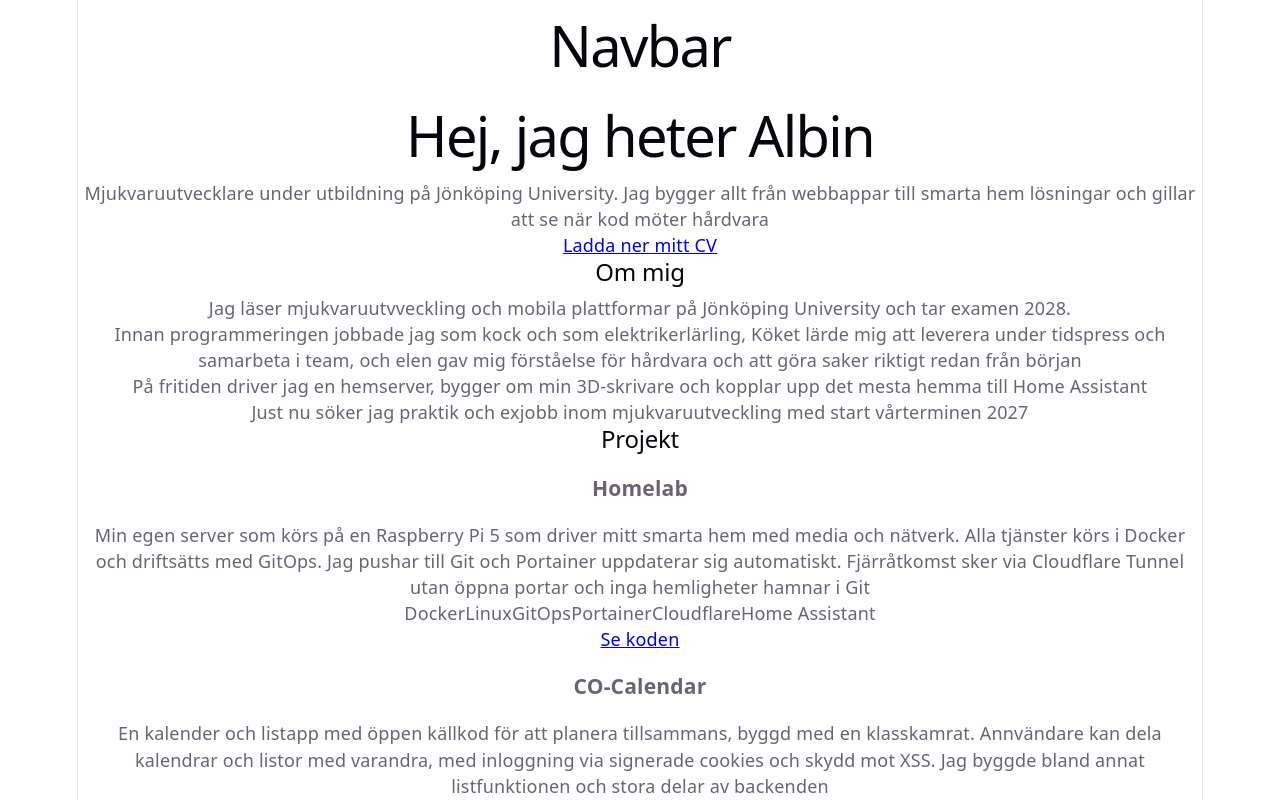
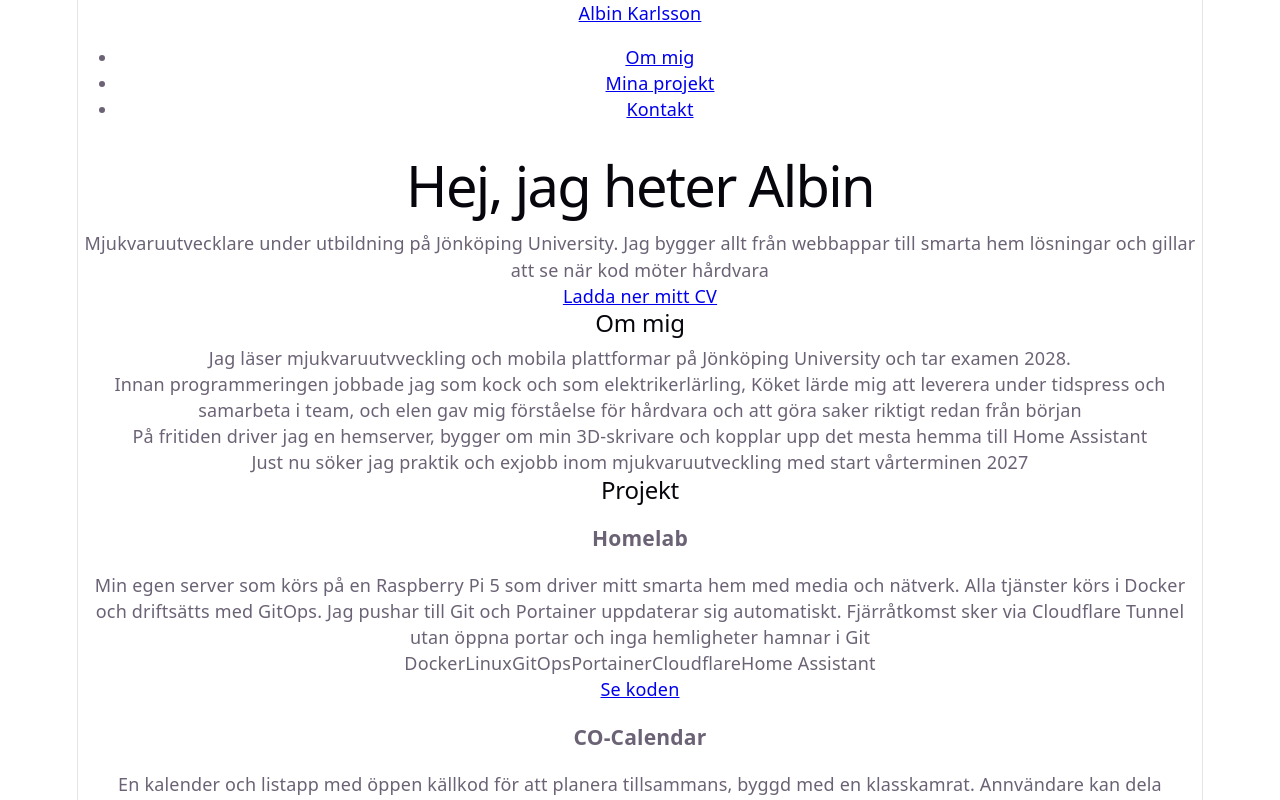
Before and after one commit to albinkarlsson1999/portfolio, a React app: page / in a window 1280 px wide. Shown: the top 800 px of the page. Built offline with nearby package versions, Linux system fonts and the light colour scheme; the HTML template or start-up script is replaced by a standard one.

Commit message:
Navbar on the top done, without styling, will be added later

```diff
--- a/src/components/Navbar.jsx
+++ b/src/components/Navbar.jsx
@@ -1,5 +1,15 @@
+import texts from "../data/texts.js"
 function Navbar() {
-    return <nav id="navbar"><h1>Navbar</h1></nav>
+    const t = texts.sv.nav
+    return (
+        <nav id="navbar">
+            <a href="#hero">Albin Karlsson</a>
+            <ul>
+                <li><a href="#about">{t.about}</a></li>
+                <li><a href="#projects">{t.projects}</a></li>
+                <li><a href="#contact">{t.contact}</a></li>
+            </ul>
+        </nav>)
 }
 
 export default Navbar
```
